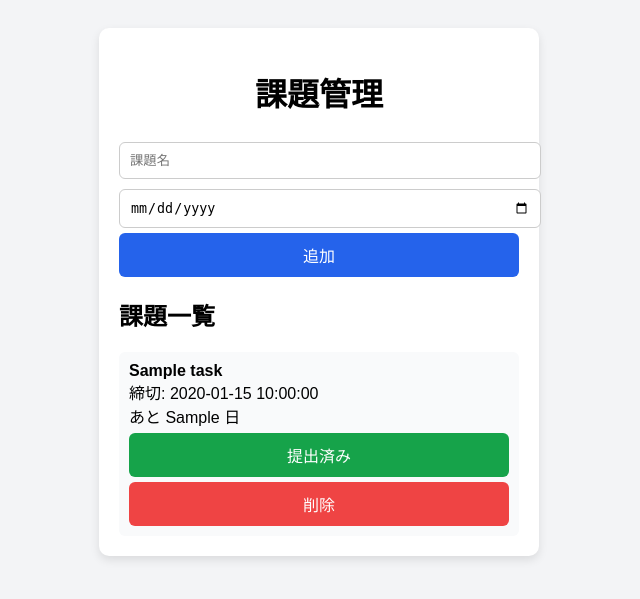
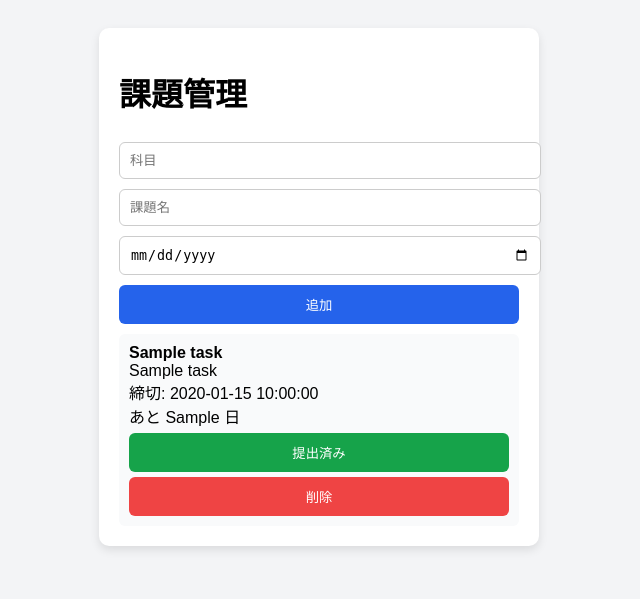
Before and after one commit to shogok0/task-app, a Flask app: template templates/index.html in a window 1280 px wide. Shown: the top 599 px of the page, without its empty margins (321-961 px from the left). Run offline with Flask 3, Linux system fonts and the light colour scheme; the template is opened without the code that fills it: most values are stand-ins (such as "Sample title", 1, 10 or a date in 2020).

Commit message:
major upgrade

```diff
--- a/app.py
+++ b/app.py
@@ -14,6 +14,7 @@ def init_db():
     CREATE TABLE IF NOT EXISTS tasks (
         id INTEGER PRIMARY KEY AUTOINCREMENT,
         user_id TEXT,
+        subject TEXT,
         task TEXT,
         deadline TEXT,
         done INTEGER DEFAULT 0
@@ -39,22 +40,27 @@ def index():
     conn.row_factory = sqlite3.Row
     c = conn.cursor()
 
-    c.execute("SELECT * FROM tasks WHERE user_id=?", (user_id,))
+    c.execute("""
+    SELECT * FROM tasks
+    WHERE user_id=?
+    ORDER BY deadline ASC
+    """, (user_id,))
+
     rows = c.fetchall()
 
     tasks = []
 
     for row in rows:
 
-        days_left = ""
+        days_left = None
 
         if row["deadline"]:
             d = datetime.strptime(row["deadline"], "%Y-%m-%d")
-            diff = (d - datetime.now()).days
-            days_left = diff
+            days_left = (d - datetime.now()).days
 
         tasks.append({
             "id": row["id"],
+            "subject": row["subject"],
             "task": row["task"],
             "deadline": row["deadline"],
             "done": row["done"],
@@ -74,6 +80,7 @@ def add():
 
     user_id = request.cookies.get("user_id")
 
+    subject = request.form["subject"]
     task = request.form["task"]
     deadline = request.form["deadline"]
 
@@ -81,8 +88,8 @@ def add():
     c = conn.cursor()
 
     c.execute(
-        "INSERT INTO tasks (user_id, task, deadline, done) VALUES (?, ?, ?, 0)",
-        (user_id, task, deadline)
+        "INSERT INTO tasks (user_id, subject, task, deadline, done) VALUES (?, ?, ?, ?, 0)",
+        (user_id, subject, task, deadline)
     )
 
     conn.commit()
--- a/templates/index.html
+++ b/templates/index.html
@@ -3,9 +3,6 @@
 <head>
 <meta charset="UTF-8">
 <title>課題管理</title>
-
-<link rel="manifest" href="/manifest.json">
-<meta name="theme-color" content="#2563eb">
 
 <style>
 
@@ -24,10 +21,6 @@ border-radius:10px;
 box-shadow:0 4px 10px rgba(0,0,0,0.1);
 }
 
-h1{
-text-align:center;
-}
-
 input{
 width:100%;
 padding:10px;
@@ -43,29 +36,33 @@ background:#2563eb;
 color:white;
 border:none;
 border-radius:6px;
-font-size:16px;
-cursor:pointer;
-}
-
-button:hover{
-background:#1d4ed8;
-}
-
-.task{
-background:#f9fafb;
-padding:10px;
-margin-top:8px;
-border-radius:6px;
+margin-top:5px;
 }
 
 .delete{
-margin-top:5px;
 background:#ef4444;
 }
 
 .done{
-margin-top:5px;
 background:#16a34a;
+}
+
+.task{
+padding:10px;
+margin-top:10px;
+border-radius:6px;
+}
+
+.red{
+background:#fee2e2;
+}
+
+.orange{
+background:#ffedd5;
+}
+
+.normal{
+background:#f9fafb;
 }
 
 </style>
@@ -80,6 +77,8 @@ background:#16a34a;
 
 <form action="/add" method="post">
 
+<input name="subject" placeholder="科目" required>
+
 <input name="task" placeholder="課題名" required>
 
 <input name="deadline" type="date">
@@ -88,24 +87,35 @@ background:#16a34a;
 
 </form>
 
-<h2>課題一覧</h2>
 
 {% for task in tasks %}
 
-<div class="task">
+<div class="task
+{% if task.days_left != None and task.days_left <= 0 %}
+red
+{% elif task.days_left != None and task.days_left <= 3 %}
+orange
+{% else %}
+normal
+{% endif %}
+">
+
+<b>{{task.subject}}</b><br>
 
 {% if task.done %}
 <del>{{task.task}}</del>
 {% else %}
-<b>{{task.task}}</b>
+{{task.task}}
 {% endif %}
 
 <br>
-締切: {{task.deadline}}<br>
 
-{% if task.days_left != "" %}
-あと {{task.days_left}} 日
+締切: {{task.deadline}}
+
+{% if task.days_left != None %}
+<br>あと {{task.days_left}} 日
 {% endif %}
+
 
 <form action="/toggle/{{task.id}}" method="post">
 <button class="done">
@@ -116,6 +126,7 @@ background:#16a34a;
 {% endif %}
 </button>
 </form>
+
 
 <form action="/delete/{{task.id}}" method="post">
 <button class="delete">
```
Also changed, not shown: tasks.db (deleted).
